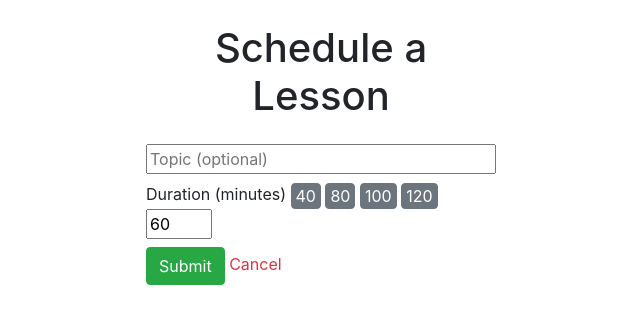
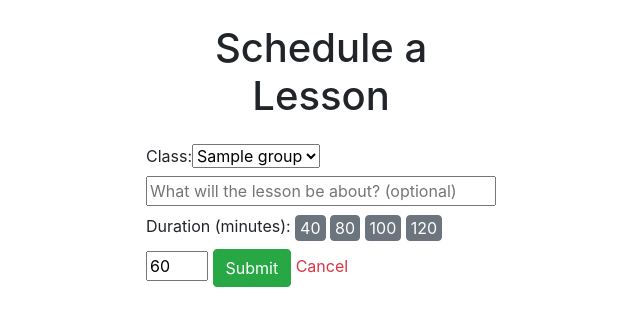
Before and after one commit to smileyface12349/a-level-timetabling, a Django app: page /teacher/schedule in a window 1280 px wide. Shown: the top 326 px of the page, without its empty margins (319-959 px from the left). Run offline with Django 3.2, Linux system fonts and the light colour scheme; a user stored in the database is signed in; tables that the repository leaves empty hold one stand-in row (values such as "Sample post"); parts of the project's set-up code (start-up, migrations or seed data) failed here and were passed over; some libraries are stand-ins or nearby versions.

Commit message:
Almost finished lesson scheduling

```diff
--- /dev/null
+++ b/src/django_project/timetable/fields.py
@@ -0,0 +1,15 @@
+from django.forms import ModelChoiceField
+
+from .models import User
+
+
+class CustomModelChoiceField(ModelChoiceField):
+    def label_from_instance(self, obj):
+        example_student = User.objects.filter(link__group_id__id__exact=obj.id, user_type='student')[:1]
+        if example_student:
+            example_student = example_student.get()
+        if example_student and example_student.year_group:
+            text = f"{example_student.year_group} - {obj.name}"
+        else:
+            text = obj.name
+        return text
--- a/src/django_project/timetable/forms.py
+++ b/src/django_project/timetable/forms.py
@@ -1,6 +1,10 @@
 from django.contrib.auth.forms import AuthenticationForm, UsernameField
 
 from django import forms
+from django.utils.safestring import mark_safe
+
+from .fields import CustomModelChoiceField
+from .models import Group, User
 
 
 class LoginForm(AuthenticationForm):
@@ -16,3 +20,40 @@ class LoginForm(AuthenticationForm):
             'id': 'password',
         }),
         label='')
+
+
+class ScheduleForm(forms.Form):
+
+    def __init__(self, *args, **kwargs): # this is required to receive the request object
+        self.request = kwargs.pop('request')
+        # initialise the form
+        super(ScheduleForm, self).__init__(*args, **kwargs)
+        # modify the group field to include all the relevant groups
+        self.fields['group'].queryset = Group.objects.filter(link__user_id__id__exact=self.request.user.id)
+
+    group = CustomModelChoiceField(widget=forms.Select(
+        attrs={
+            'id': 'group-select'
+        }),
+        label='Class:', required=True,
+        queryset=Group.objects.filter(link__user_id__id__exact=None),
+        to_field_name='name', empty_label=None)
+    topic = forms.CharField(widget=forms.TextInput(
+        attrs={'class': 'w-100 mb-2',
+               'placeholder': 'What will the lesson be about? (optional)',
+               'id': 'topic-input'}),
+        label='', max_length=128, required=False)
+    buttons_html = """
+        <button type="button" onclick="document.getElementById('duration-input-number').value=40;" class="btn-secondary btn px-1 py-0">40</button>
+        <button type="button" onclick="document.getElementById('duration-input-number').value=80;" class="btn-secondary btn px-1 py-0">80</button>
+        <button type="button" onclick="document.getElementById('duration-input-number').value=100;" class="btn-secondary btn px-1 py-0">100</button>
+        <button type="button" onclick="document.getElementById('duration-input-number').value=120;" class="btn-secondary btn px-1 py-0">120</button>
+    """
+    duration = forms.DurationField(widget=forms.NumberInput(
+        attrs={
+            'class': 'mb-2',
+            'id': 'duration-input-number',
+            'step': '5',
+            'value': '60'
+        }),
+        label=mark_safe(f"Duration (minutes): {buttons_html}"))
--- a/src/django_project/timetable/models.py
+++ b/src/django_project/timetable/models.py
@@ -10,6 +10,7 @@ class User(AbstractUser):
     first_name = models.CharField(max_length=16)
     last_name = models.CharField(max_length=16)
     user_type = models.CharField(max_length=8, default='admin')
+    year_group = models.CharField(max_length=4, null=True, default=None)
 
 
 class Subject(models.Model):
@@ -42,6 +43,6 @@ class Lesson(models.Model):
         on_delete=models.CASCADE
     )
     duration = models.DurationField()
-    topic = models.CharField(max_length=128)
-    start = models.DateTimeField(null=True)
-    fixed = models.BooleanField()
+    topic = models.CharField(max_length=128, default='', null=True)
+    start = models.DateTimeField(null=True, default=None)
+    fixed = models.BooleanField(default=False)
--- a/src/django_project/timetable/static/timetable/style.css
+++ b/src/django_project/timetable/static/timetable/style.css
@@ -8,7 +8,7 @@
 }
 
 #duration-input-number {
-    width: 66px;
+    width: 62px;
 }
 
 .subject-1 {
--- a/src/django_project/timetable/templates/timetable/scheduling/schedule.html
+++ b/src/django_project/timetable/templates/timetable/scheduling/schedule.html
@@ -2,17 +2,9 @@
 {% block content %}
     <div class="text-center login-width m-auto">
         <h1 class="my-4">Schedule a Lesson</h1>
-        <form class="text-left">
-            <label class="w-100">
-                <input class="w-100" placeholder="Topic (optional)">
-            </label>
-            <label class="w-100" for="duration-input-number">Duration (minutes)
-                <button class="btn-secondary btn px-1 py-0">40</button>
-                <button class="btn-secondary btn px-1 py-0">80</button>
-                <button class="btn-secondary btn px-1 py-0">100</button>
-                <button class="btn-secondary btn px-1 py-0">120</button>
-                <input id="duration-input-number" type="number" step="5" value="60">
-            </label>
+        <form class="text-left" method="POST">
+            {% csrf_token %}
+            {{form}}
             <input type="submit" value="Submit" class="btn btn-success">
             <a href="/teacher/scheduled" class="text-danger">Cancel</a>
         </form>
--- a/src/django_project/timetable/views.py
+++ b/src/django_project/timetable/views.py
@@ -3,8 +3,11 @@ import math
 
 from django.contrib.auth.decorators import login_required
 from django.contrib.auth.models import AnonymousUser
+from django.core.exceptions import ValidationError
+from django.http import HttpResponseRedirect
 from django.shortcuts import render, redirect
 
+from .forms import ScheduleForm
 from .models import Lesson, Link, Subject, User, Group
 
 
@@ -78,7 +81,6 @@ def timetable(request):
     return render(request, 'timetable/timetable.html', context={'lessons': lessons, 'weekday_format': weekday_format, 'weekdays_links': weekdays_links})
 
 
-
 @login_required
 def teacher(request):
     return render(request, 'timetable/teacher.html')
@@ -86,7 +88,17 @@ def teacher(request):
 
 @login_required
 def teacher_scheduler(request):
-    return render(request, 'timetable/scheduling/schedule.html')
+    if request.method == 'POST':
+        form = ScheduleForm(request.POST, request=request)
+        if form.is_valid():
+            Lesson.objects.create(duration=form.cleaned_data['duration'], topic=form.cleaned_data['topic'],
+                                  group=form.cleaned_data['group'])
+            return redirect('/teacher/scheduled')
+
+    else:
+        form = ScheduleForm(request=request, label_suffix='')
+
+    return render(request, 'timetable/scheduling/schedule.html', {'form': form})
 
 
 @login_required
```
Also changed, not shown: src/django_project/timetable/admin.py (+8 -3 lines).
